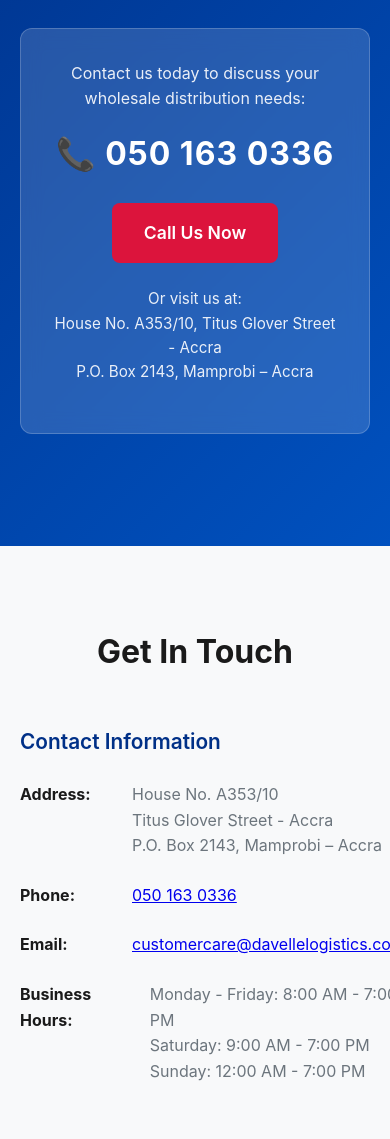
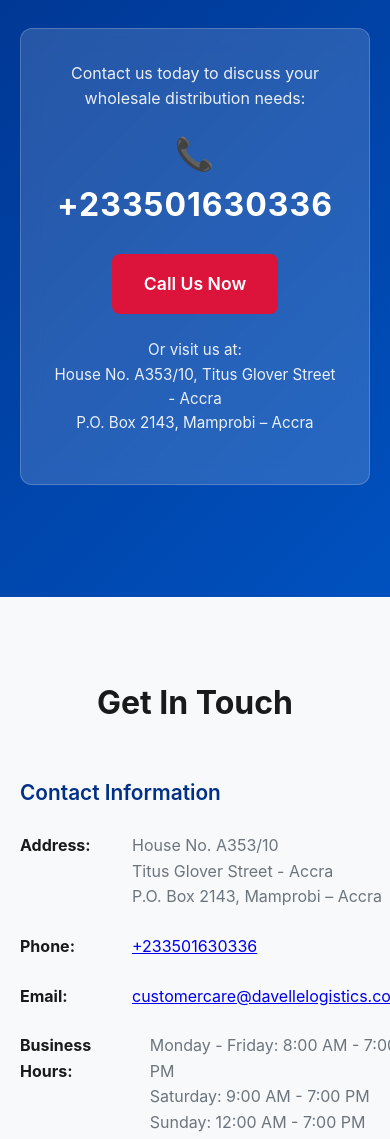
Before and after one commit to NharnahQwami/davelle, a plain HTML site: page index.html in a window 390 px wide. Shown: the part 4800-5939 px from the top of the page. Drawn offline with Linux system fonts and the light colour scheme.

Commit message:
Update phone numbers to include country code

```diff
--- a/index.html
+++ b/index.html
@@ -786,7 +786,7 @@
                     <li><a href="#testimonials">Testimonials</a></li>
                     <li><a href="#vendor">Vendor Partnership</a></li>
                     <li><a href="#contact">Contact</a></li>
-                    <li><a href="tel:050-163-0336" class="cta-button">Call Now</a></li>
+                    <li><a href="tel:+233501630336" class="cta-button">Call Now</a></li>
                 </ul>
             </nav>
         </div>
@@ -900,7 +900,7 @@
             <p>Join our network of successful vendors and gain access to wholesale products with competitive pricing and reliable logistics support.</p>
             <div class="vendor-contact">
                 <p>Contact us today to discuss your wholesale distribution needs:</p>
-                <div class="phone-number">📞 050 163 0336</div>
+                <div class="phone-number">📞 +233501630336</div>
                 <a href="tel:0501630336" class="call-button">Call Us Now</a>
                 <p style="margin-top: 1.5rem; font-size: 0.95rem;">Or visit us at:<br>House No. A353/10, Titus Glover Street - Accra<br>P.O. Box 2143, Mamprobi – Accra</p>
             </div>
@@ -922,7 +922,7 @@
                     </p>
                     <p>
                         <strong>Phone:</strong>
-                        <a href="tel:0501630336">050 163 0336</a>
+                        <a href="tel:+233501630336">+233501630336</a>
                     </p>
                     <p>
                         <strong>Email:</strong>
@@ -963,7 +963,7 @@
         <div class="container">
             <div class="footer-content">
                 <div class="footer-section">
-                    <h4>DAVELLE LOGISTICS</h4>
+                    <h4>DAVELLE LOGISTICS LTD</h4>
                     <p>Your trusted partner in wholesale distribution and vendor logistics solutions across Ghana.</p>
                 </div>
                 <div class="footer-section">
@@ -976,7 +976,7 @@
                 </div>
                 <div class="footer-section">
                     <h4>Contact Us</h4>
-                    <p><strong>Phone:</strong> <a href="tel:0501630336">050 163 0336</a></p>
+                    <p><strong>Phone:</strong> <a href="tel:+233501630336">+233501630336</a></p>
                     <p><strong>Address:</strong> House No. A353/10, Titus Glover Street - Accra</p>
                     <p><strong>Hours:</strong> Mon-Fri 8AM-7PM, Sat 9AM-7PM</p>
                 </div>
```
